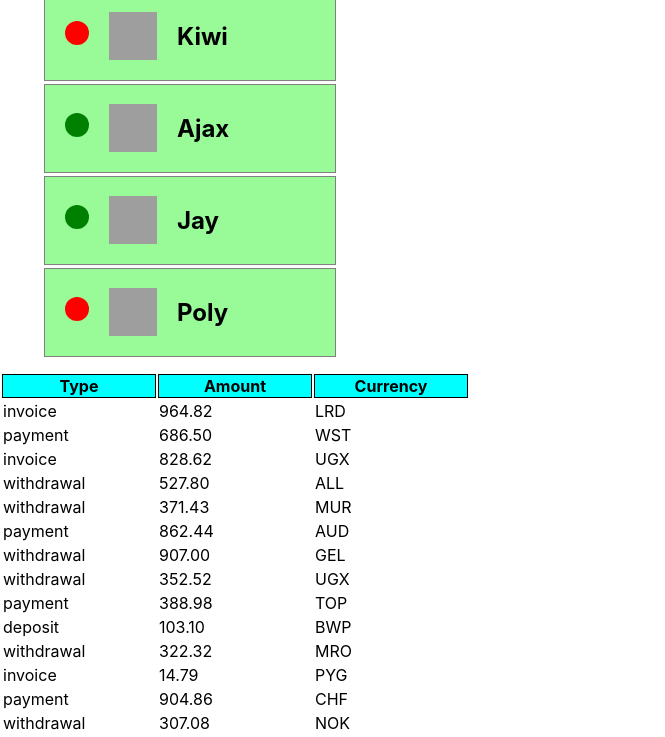
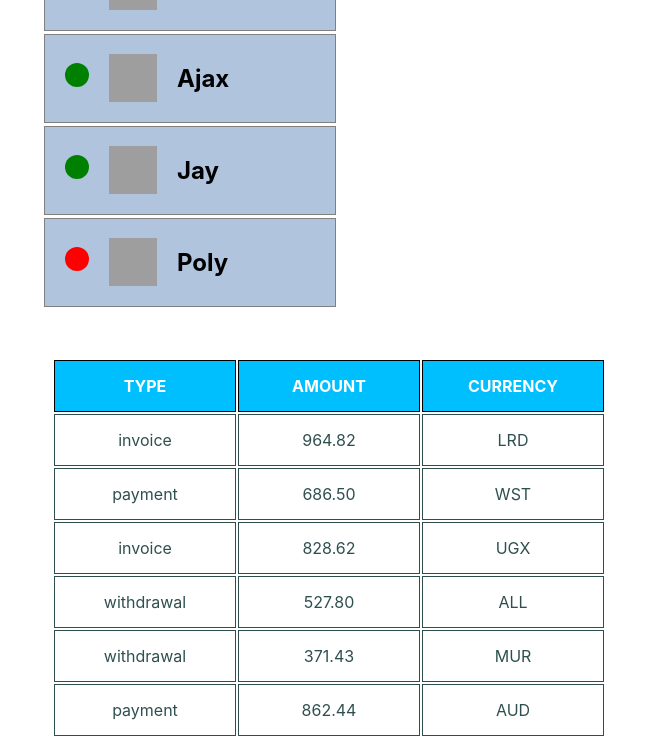
Before and after one commit to Rhilim/goit-react-hw-01-components, a React (Create React App) app: page / in a window 1280 px wide. Shown: the part 800-1537 px from the top of the page, without its empty margins (0-665 px from the left). Built offline with nearby package versions, Linux system fonts and the light colour scheme; grey boxes are pictures that could not be loaded.

Commit message:
task 4 done

```diff
--- a/src/components/App.js
+++ b/src/components/App.js
@@ -12,8 +12,7 @@ import { FriendListItem } from './FriendListItem/FriendListItem';
 
 import { TransactionHistory } from './TransactionHistory/TransactionHistory';
 import transactions from '../transactions.json';
-
-
+import { Table } from './TransactionHistory/TransactionHistory.styled ';
 
 export const App = () => {
   return (
@@ -25,16 +24,19 @@ export const App = () => {
         avatar={user.avatar}
         stats={user.stats}
       />
+
       <Container>
         <StatisticsTitle title="Upload stats" />
         <StatisticsStats stats={data} />
       </Container>
 
       <FriendList friends={friends}>
-        <FriendListItem/>
+        <FriendListItem />
       </FriendList>
 
-      <TransactionHistory items={transactions} />;
+      <Table>
+        <TransactionHistory items={transactions} />
+      </Table>
     </>
   );
 };
--- a/src/components/FriendList/FriendList.js
+++ b/src/components/FriendList/FriendList.js
@@ -8,7 +8,7 @@ export const FriendList = ({ friends }) => {
     <FriendListStyle>
       {friends.map(friend => (
         <FriendItemStyle key={friend.id} >
-          <FriendListItem   friend={friend} isOnline={friend.isOnline}/>
+          <FriendListItem friend={friend} isOnline={friend.isOnline}/>
         </FriendItemStyle>
       ))}
     </FriendListStyle>
--- a/src/components/FriendListItem/FriendListItem.styled.js
+++ b/src/components/FriendListItem/FriendListItem.styled.js
@@ -3,18 +3,17 @@ import styled from '@emotion/styled';
 export const FriendItemStyle = styled.li`
   display: flex;
   align-items: center;
-justify-content: flex-start;
+  /* justify-content: flex-start; */
   gap: 20px;
   font-size: 1.5em;
   font-weight: bold;
   outline: 1px solid grey;
   margin: 5px;
   padding: 5px;
-background-color: palegreen;
+  background-color: #B0C4DE;
 `;
-
 
 export const StatusCircle = styled.span`
   margin-left: 15px;
-color: ${props => props.isOnline === true ? 'green' : 'red'};
+  color: ${props => (props.isOnline === true ? 'green' : 'red')};
 `;
--- a/src/components/Profile/Profile.styled.js
+++ b/src/components/Profile/Profile.styled.js
@@ -4,7 +4,7 @@ export const Container = styled.div`
 display: flex;
 flex-direction: column;
 align-items: flex-start;
-padding: 50px;
+padding: 50px 50px 0 50px ;
 `;
 
 export const Description = styled.div`
--- a/src/components/TransactionHistory/TableHead.styled.js
+++ b/src/components/TransactionHistory/TableHead.styled.js
@@ -1,10 +1,13 @@
 import styled from '@emotion/styled';
 
 export const TableHeadStyled = styled.thead`
-    background-color: #00FFFF;
+    background-color: #00BFFF;
     th {
         border: 1px solid black;
         width: 150px;
+        padding: 15px;
+        text-transform: uppercase;
+        color: #fff;
     }
 
 
--- a/src/components/TransactionHistory/TransactionHistory.js
+++ b/src/components/TransactionHistory/TransactionHistory.js
@@ -1,11 +1,12 @@
 import { TableHead } from './TableHead';
+import { TableData } from './TransactionHistory.styled ';
 
 
 export const TransactionHistory = ({ items }) => {
   return (
     <table className="transaction-history">
       <TableHead />
-      <tbody>
+      <TableData>
         {items.map(item => (
           <tr key={item.id}>
             <td>{item.type}</td>
@@ -13,7 +14,7 @@ export const TransactionHistory = ({ items }) => {
             <td>{item.currency}</td>
           </tr>
         ))}
-      </tbody>
+      </TableData>
     </table>
   );
 };
--- a/src/components/TransactionHistory/TransactionHistory.styled .js
+++ b/src/components/TransactionHistory/TransactionHistory.styled .js
@@ -0,0 +1,19 @@
+import styled from '@emotion/styled';
+
+export const TableData = styled.tbody`
+
+ tr td {
+    border: 1px solid;
+    width: 150px;
+    padding: 15px;
+    text-align: center;
+    color: #2f4f4f;
+    border-collapse: collapse;
+
+  }
+`;
+
+export const Table = styled.table`
+margin-left: 50px;
+margin-top: 50px;
+`
```
Lines whose indentation alone changed are shown as unchanged.
